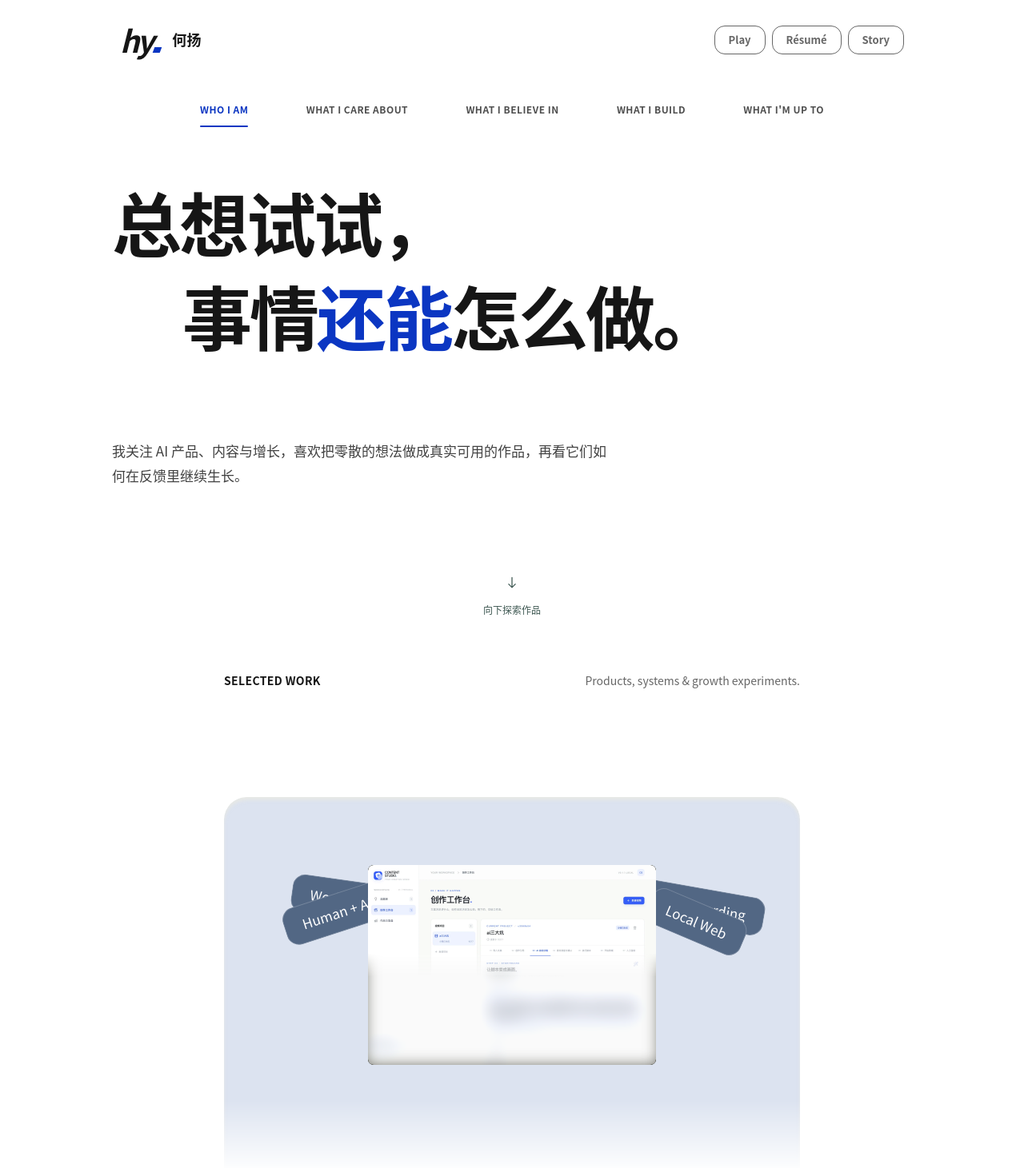
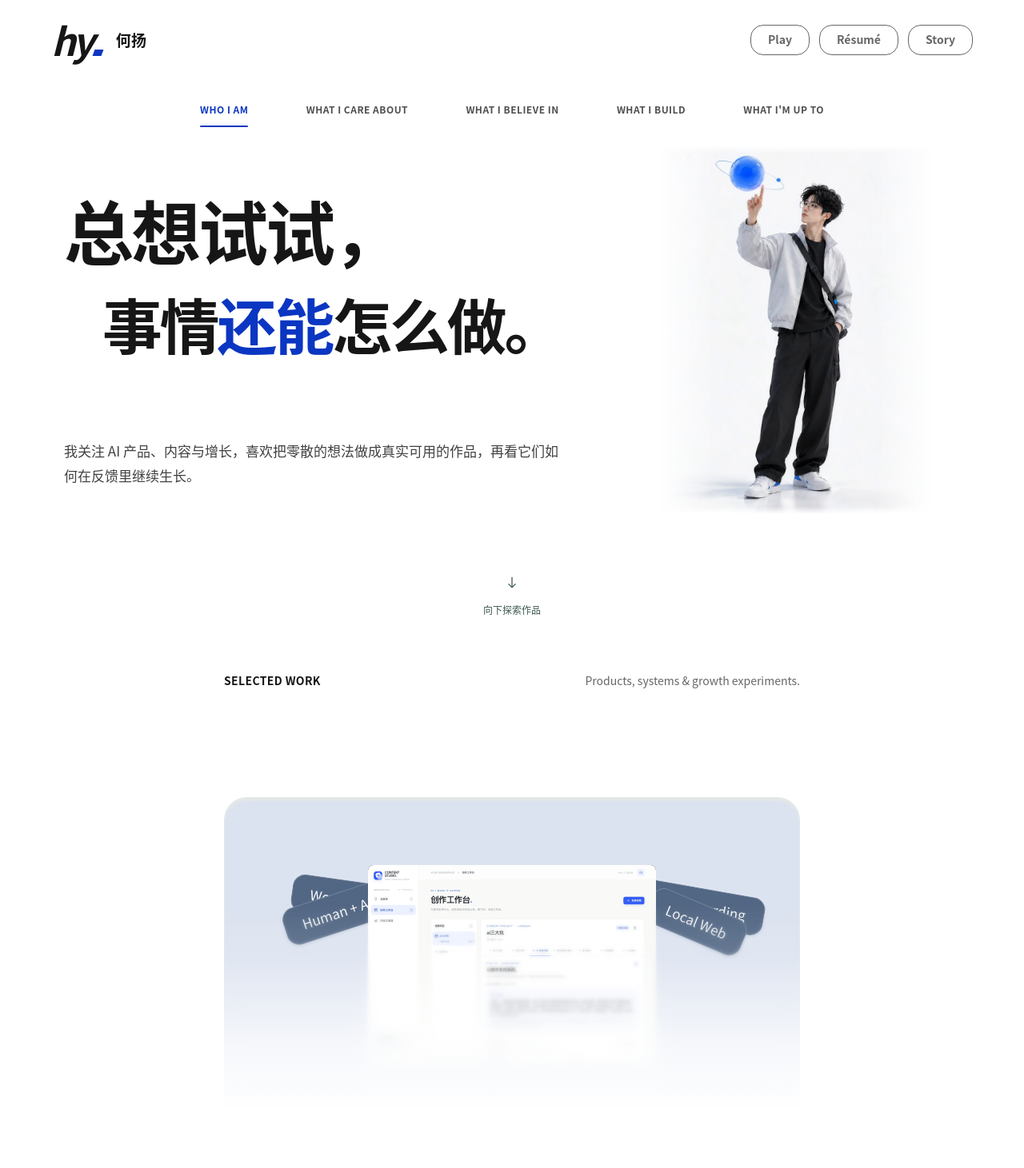
Before and after one commit to Cocobolo111-png/personal-portfolio, a React (Vite) app: page / in a window 1280 px wide. Shown: the top 1461 px of the page at 80% size. Built offline with nearby package versions, Linux system fonts and the light colour scheme.

Commit message:
feat(hero): publish character motion with stable branded layout

```diff
--- /dev/null
+++ b/public/hero/character/curious-character.webp.json
@@ -0,0 +1,4 @@
+{
+  "prompt": "Source: first frame of the user-supplied Seedance MP4, originally 1080x1440 at 24fps. Resized proportionally to 900x1200 and encoded as WebP. No image generation, retouching, cropping, subject replacement or face alteration.",
+  "createdAt": "2026-10-25T12:43:38.362Z"
+}
--- /dev/null
+++ b/src/components/HeroCharacter.tsx
@@ -0,0 +1,71 @@
+import { useEffect, useRef, useState } from 'react'
+import { siteUrl } from '../paths'
+
+const poster = siteUrl('hero/character/curious-character.webp')
+const source = siteUrl('hero/character/curious-character.mp4')
+
+export function HeroCharacter({ active }: { active: boolean }) {
+  const root = useRef<HTMLElement>(null)
+  const video = useRef<HTMLVideoElement>(null)
+  const [hasFrame, setHasFrame] = useState(false)
+  const [motionAllowed, setMotionAllowed] = useState(false)
+
+  useEffect(() => {
+    const node = root.current
+    const media = video.current
+    if (!node || !media) return
+    const desktop = window.matchMedia('(min-width: 1001px)')
+    const reduced = window.matchMedia('(prefers-reduced-motion: reduce)')
+    let visible = false
+    let disposed = false
+    let frame = 0
+    const eligible = () => active && desktop.matches && !reduced.matches && visible && !document.hidden
+    const reveal = () => {
+      if (media.requestVideoFrameCallback) {
+        if (frame) media.cancelVideoFrameCallback(frame)
+        frame = media.requestVideoFrameCallback(() => { if (!disposed) setHasFrame(true) })
+      } else if (media.readyState >= 2) setHasFrame(true)
+    }
+    const sync = () => {
+      setMotionAllowed(active && desktop.matches && !reduced.matches)
+      if (!eligible()) {
+        media.pause()
+        return
+      }
+      media.muted = true
+      if (!media.getAttribute('src')) {
+        media.src = source
+        media.load()
+      }
+      void media.play().then(() => {
+        if (disposed || !eligible()) { media.pause(); return }
+        reveal()
+      }).catch(() => { /* Autoplay denial leaves the static cover visible. */ })
+    }
+    const failed = () => { media.pause(); setHasFrame(false) }
+    const observer = new IntersectionObserver(([entry]) => { visible = entry.isIntersecting; sync() }, { threshold: .05 })
+    observer.observe(node)
+    desktop.addEventListener('change', sync)
+    reduced.addEventListener('change', sync)
+    document.addEventListener('visibilitychange', sync)
+    media.addEventListener('error', failed)
+    sync()
+    return () => {
+      disposed = true
+      observer.disconnect()
+      desktop.removeEventListener('change', sync)
+      reduced.removeEventListener('change', sync)
+      document.removeEventListener('visibilitychange', sync)
+      media.removeEventListener('error', failed)
+      if (frame) media.cancelVideoFrameCallback(frame)
+      media.pause()
+    }
+  }, [active])
+
+  return <figure ref={root} hidden={!active} className={`hero-character${hasFrame && motionAllowed ? ' is-ready' : ''}`}>
+    <div className="hero-character__media">
+      <img src={poster} alt="3D 人物伸手触碰蓝色星球" width="900" height="1200" fetchPriority="high" decoding="async" />
+      <video ref={video} autoPlay muted loop playsInline preload="none" poster={poster} width="900" height="1200" aria-hidden="true" tabIndex={-1} />
+    </div>
+  </figure>
+}
--- a/src/components/ProjectShowcase.tsx
+++ b/src/components/ProjectShowcase.tsx
@@ -1,31 +1,9 @@
-import { useEffect, useRef, useState, type CSSProperties, type PointerEvent } from 'react'
+import type { CSSProperties, PointerEvent } from 'react'
 import type { Project } from '../data/projects'
 import { ArrowIcon } from './ArrowIcon'
 import { ProjectVisual } from './ProjectVisual'
 
 export function ProjectShowcase({ project }: { project: Project }) {
-  const glassImage = project.slug === 'ai-video-workbench' && project.visual.kind === 'image' ? project.visual.image : null
-  const isGlassPilot = Boolean(project.showcase && glassImage)
-  const glassRef = useRef<HTMLElement>(null)
-  const [glassRevealed, setGlassRevealed] = useState(false)
-
-  useEffect(() => {
-    if (!isGlassPilot) return
-    const node = glassRef.current
-    if (!node) return
-    if (typeof IntersectionObserver === 'undefined' || window.matchMedia('(prefers-reduced-motion: reduce)').matches) {
-      setGlassRevealed(true)
-      return
-    }
-    const observer = new IntersectionObserver(([entry]) => {
-      if (!entry.isIntersecting) return
-      setGlassRevealed(true)
-      observer.disconnect()
-    }, { threshold: .35, rootMargin: '0px 0px -8% 0px' })
-    observer.observe(node)
-    return () => observer.disconnect()
-  }, [isGlassPilot])
-
   if (project.showcase) {
     const { showcase } = project
     const rows = { left: 0, right: 0 }
@@ -57,7 +35,7 @@ export function ProjectShowcase({ project }: { project: Project }) {
     }
 
     return (
-      <article ref={glassRef} className={`work-showcase${showcase.portrait ? ' work-showcase--portrait' : ''}${isGlassPilot ? ' work-showcase--glass-pilot' : ''}${glassRevealed ? ' is-revealed' : ''}`} style={theme} aria-labelledby={`${project.slug}-title`}>
+      <article className={`work-showcase${showcase.portrait ? ' work-showcase--portrait' : ''}`} style={theme} aria-labelledby={`${project.slug}-title`}>
         <Stage className="work-showcase__stage" href={project.caseStudyUrl} tabIndex={0} aria-label={project.caseStudyUrl ? `${project.title}，查看项目案例` : `${project.title}，聚焦以展开界面预览`}
           onPointerMove={positionPreview}
           onFocus={(event) => {
@@ -72,15 +50,7 @@ export function ProjectShowcase({ project }: { project: Project }) {
                 style={{ '--tag-row': tag.row, '--tag-rotation': `${tag.rotation}deg`, '--tag-expanded-rotation': `${tag.expandedRotation}deg` } as CSSProperties}>{tag.label}</span>
             ))}
           </div>
-          <div className="work-showcase__mockup">
-            {glassImage && (
-              <div className="work-showcase__glass-copy" aria-hidden="true">
-                <img src={glassImage.src} alt="" loading="lazy" decoding="async" />
-              </div>
-            )}
-            {glassImage ? <div className="work-showcase__mockup-clear"><ProjectVisual project={project} /></div> : <ProjectVisual project={project} />}
-          </div>
-          {!glassImage && (
+          <div className="work-showcase__mockup"><ProjectVisual project={project} /></div>
           <div className="work-showcase__fog" aria-hidden="true">
             <div className="work-showcase__fog-field">
               <span className="work-showcase__blur work-showcase__blur--near" />
@@ -88,7 +58,6 @@ export function ProjectShowcase({ project }: { project: Project }) {
               <span className="work-showcase__blur work-showcase__blur--far" />
             </div>
           </div>
-          )}
           {showcase.demoUrl && !project.caseStudyUrl ? (
             <a className="work-showcase__cta" href={showcase.demoUrl} target="_blank" rel="noreferrer">{showcase.ctaLabel}<ArrowIcon /></a>
           ) : (
--- a/src/sections/HeroSection.tsx
+++ b/src/sections/HeroSection.tsx
@@ -1,8 +1,9 @@
 import {
   useEffect, useLayoutEffect, useRef, useState,
-  type KeyboardEvent, type PointerEvent as ReactPointerEvent,
+  type KeyboardEvent,
 } from 'react'
 import { HeroArtwork } from '../components/HeroArtwork'
+import { HeroCharacter } from '../components/HeroCharacter'
 import { heroChapters } from '../data/hero'
 
 export function HeroSection() {
@@ -13,8 +14,6 @@ export function HeroSection() {
   const tabRefs = useRef<(HTMLButtonElement | null)[]>([])
   const tabsRef = useRef<HTMLDivElement>(null)
   const touchStart = useRef<{ x: number; y: number } | null>(null)
-  const markRef = useRef<HTMLSpanElement>(null)
-  const markFrame = useRef(0)
   const chapter = heroChapters[active]
 
   useEffect(() => {
@@ -45,8 +44,6 @@ export function HeroSection() {
       preference.removeEventListener('change', render)
     }
   }, [])
-
-  useEffect(() => () => cancelAnimationFrame(markFrame.current), [])
 
   // One ink bar travels between tabs instead of two separate outlines fading.
   useLayoutEffect(() => {
@@ -161,32 +158,6 @@ export function HeroSection() {
     return () => { cancel(); preference.removeEventListener('change', onPreference) }
   }, [active, chapter.id])
 
-  function onMarkPointerMove(event: ReactPointerEvent<HTMLSpanElement>) {
-    if (event.pointerType === 'touch' || window.matchMedia('(prefers-reduced-motion: reduce)').matches) return
-    const node = markRef.current
-    if (!node) return
-    const bounds = node.getBoundingClientRect()
-    const x = Math.max(-1, Math.min(1, (event.clientX - bounds.left - bounds.width / 2) / (bounds.width / 2)))
-    const y = Math.max(-1, Math.min(1, (event.clientY - bounds.top - bounds.height / 2) / (bounds.height / 2)))
-    cancelAnimationFrame(markFrame.current)
-    markFrame.current = requestAnimationFrame(() => {
-      markFrame.current = 0
-      node.style.setProperty('--mark-x', `${(x * 5).toFixed(2)}px`)
-      node.style.setProperty('--mark-y', `${(y * 4).toFixed(2)}px`)
-      node.style.setProperty('--mark-tilt', `${(x * 2.4).toFixed(2)}deg`)
-    })
-  }
-
-  function resetMark() {
-    cancelAnimationFrame(markFrame.current)
-    markFrame.current = 0
-    const node = markRef.current
-    if (!node) return
-    node.style.setProperty('--mark-x', '0px')
-    node.style.setProperty('--mark-y', '0px')
-    node.style.setProperty('--mark-tilt', '0deg')
-  }
-
   function onTabKey(event: KeyboardEvent<HTMLButtonElement>, index: number) {
     let next: number
     if (event.key === 'ArrowRight') next = (index + 1) % heroChapters.length
@@ -231,10 +202,7 @@ export function HeroSection() {
                   </span>
                 ))}
               </h1>
-              {chapter.id === 'who' && (
-                <span ref={markRef} className="intro__curiosity-mark" aria-hidden="true"
-                  onPointerMove={onMarkPointerMove} onPointerLeave={resetMark}>?</span>
-              )}
+              <HeroCharacter active={chapter.id === 'who'} />
               <HeroArtwork chapter={chapter.id} />
             </div>
             <p className="intro__description">{chapter.description}</p>
--- a/src/styles/hero.css
+++ b/src/styles/hero.css
@@ -38,8 +38,8 @@ html.boot-intro .intro__description { animation-delay: 540ms; }
 /* Stage A: a centered, kinetic introduction. Work keeps its existing layout. */
 .portfolio-nav { position: fixed; z-index: 20; top: 0; left: 50%; display: flex; align-items: center; justify-content: space-between; width: min(100%, var(--container)); height: 100px; padding-inline: var(--page-pad); transform: translateX(-50%); transition: background 240ms ease; }
 .portfolio-nav--scrolled { background: var(--color-bg); box-shadow: 0 1px 0 var(--color-border); }
-.personal-brand { display: inline-flex; align-items: center; gap: 12px; }
-.personal-brand__mark { display: block; color: #161616; font-size: 38px; font-style: italic; font-weight: 900; letter-spacing: -.085em; line-height: .95; }
+.personal-brand { display: inline-flex; align-items: center; gap: 14px; }
+.personal-brand__mark { display: block; color: #161616; font-size: 43px; font-style: italic; font-weight: 900; letter-spacing: -.085em; line-height: .92; }
 .personal-brand__mark::after { content: ''; display: inline-block; width: 9px; height: 7px; margin-left: 3px; background: var(--brand-blue); transform: skewX(-20deg); vertical-align: baseline; }
 .personal-brand__name { display: grid; gap: 2px; font-size: 15px; font-weight: 700; letter-spacing: .01em; line-height: 1.4; }
 .personal-brand__name > span { color: var(--color-muted); font-size: 10px; font-weight: 500; letter-spacing: .12em; }
@@ -68,7 +68,7 @@ html.boot-intro .intro__description { animation-delay: 540ms; }
 .intro__statement-line:nth-child(2) .intro__line-inner { animation-delay: 70ms; }
 .intro .intro__blue { color: var(--color-accent); }
 .intro__description { max-width: 420px; min-height: 57px; margin: 26px auto 0; color: var(--color-ink-soft); font-size: 15px; line-height: 1.9; text-wrap: pretty; animation: hero-copy-in 560ms var(--ease-out) 260ms backwards; }
-.intro__curiosity-mark, .hero-art { display: none; }
+.hero-art { display: none; }
 .hero-art { position: absolute; pointer-events: none; color: var(--color-accent); }
 .hero-art__graphic { display: block; width: 100%; height: 100%; overflow: visible; }
 .hero-art__wip { fill: white; font: 800 29px var(--font-sans); letter-spacing: -.02em; }
@@ -92,11 +92,6 @@ html.boot-intro .intro__description { animation-delay: 540ms; }
   72% { transform: translateY(3px); }
   84% { transform: translateY(0); }
 }
-@keyframes hero-mark-in {
-  from { opacity: 0; translate: 0 16px; rotate: 5deg; scale: .93; }
-  to { opacity: 1; translate: 0 0; rotate: 12deg; scale: 1; }
-}
-
 /* Existing small-screen fallback: new copy stays readable; no new art layout. */
 @media (max-width: 1000px) {
   .intro { min-height: 780px; }
@@ -133,23 +128,23 @@ html.boot-intro .intro__description { animation-delay: 540ms; }
   }
   .intro :focus-visible, .portfolio-nav :focus-visible { outline-color: var(--color-accent); }
   .intro ::selection, .portfolio-nav ::selection { background: var(--color-accent); color: #fff; }
-  .portfolio-nav { width: min(calc(100% - 112px), 980px); height: 100px; padding-inline: 0; }
-  .personal-brand { gap: 14px; }
-  .personal-brand__mark { font-size: 38px; font-weight: 900; letter-spacing: -.09em; line-height: .95; }
-  .personal-brand__mark::after { width: 9px; height: 7px; margin-left: 3px; }
-  .personal-brand__name { font-size: 18px; font-weight: 700; letter-spacing: .015em; }
+  .portfolio-nav { height: 100px; padding-inline: 64px; }
+  .personal-brand { gap: 17px; }
+  .personal-brand__mark { font-size: 48px; font-weight: 900; letter-spacing: -.09em; line-height: .95; }
+  .personal-brand__mark::after { width: 11px; height: 8px; margin-left: 3px; }
+  .personal-brand__name { font-size: 19px; font-weight: 700; letter-spacing: .015em; }
   .personal-brand__name > span { display: none; }
-  .portfolio-nav__links { gap: 8px; font-size: 13px; }
+  .portfolio-nav__links { gap: 12px; font-size: 14px; }
   .portfolio-nav__links > a, .portfolio-nav__links > button {
-    justify-content: center; min-height: 36px; padding: 0 17px;
-    border: 1px solid #d9d9df; border-radius: 13px; background: #fff;
-    color: #161616; font-size: 13px; font-weight: 600;
+    justify-content: center; min-height: 38px; padding: 0 21px;
+    border: 1px solid #d9d9df; border-radius: 16px; background: #fff;
+    color: #161616; font-weight: 600;
   }
   .portfolio-nav__links > a:hover, .portfolio-nav__links > button:hover { color: var(--brand-blue); border-color: var(--brand-blue); }
   .portfolio-nav__links > .portfolio-nav__work { color: #fff; border-color: var(--brand-blue); background: var(--brand-blue); }
   .portfolio-nav__links > .portfolio-nav__work:hover { color: #fff; background: var(--brand-blue-deep); }
   .portfolio-nav__work > span, .portfolio-nav__links > button svg { display: none; }
-  .portfolio-nav__notice { right: 0; background: #161616; color: #fff; box-shadow: none; }
+  .portfolio-nav__notice { right: 64px; background: #161616; color: #fff; box-shadow: none; }
   .intro {
     justify-content: flex-start; min-height: 820px; max-height: 1120px;
     padding: 146px 56px 130px; overflow: visible; background: #fff;
@@ -179,18 +174,6 @@ html.boot-intro .intro__description { animation-delay: 540ms; }
   /* Two complete typographic spreads, without a reserved illustration slot. */
   .intro .intro__statement--who { top: 34px; left: 0; font-size: clamp(70px, 6.8vw, 96px); line-height: 1.23; font-weight: 850; }
   .intro__statement--who .intro__statement-line + .intro__statement-line { margin-top: 10px; margin-left: 88px; }
-  .intro__curiosity-mark {
-    display: block; position: absolute; top: 0; right: 26px;
-    color: var(--brand-blue); font-size: clamp(150px, 12.5vw, 180px); font-weight: 500; line-height: 1;
-    pointer-events: auto; user-select: none; cursor: default;
-    translate: var(--mark-x, 0px) var(--mark-y, 0px);
-    rotate: calc(12deg + var(--mark-tilt, 0deg));
-    scale: 1;
-    transition: translate 220ms var(--ease-out), rotate 260ms var(--ease-out), scale 260ms var(--ease-out);
-    animation: hero-mark-in 700ms var(--ease-out) 340ms backwards;
-  }
-  .intro__curiosity-mark:hover { scale: 1.045; }
-  html.boot-intro .intro__curiosity-mark { animation-delay: 650ms; }
   .intro--who .intro__description { margin-left: 0; }
   .intro .intro__statement--build { top: 64px; left: 0; font-size: clamp(62px, 5.9vw, 84px); line-height: 1.28; font-weight: 850; }
   .intro__statement--build .intro__statement-line + .intro__statement-line { margin-top: 14px; margin-left: 76px; }
@@ -226,9 +209,33 @@ html.boot-intro .intro__description { animation-delay: 540ms; }
   #boot-reveal { display: none !important; }
   .intro__body { transform: none; }
   .intro__chapter { translate: none; }
-  .intro__line-inner, .intro__description, .intro__curiosity-mark, .intro__scroll-icon { animation: none; }
-  .intro__curiosity-mark { transition: none; translate: 0 0; rotate: 12deg; scale: 1; }
-  .intro__curiosity-mark:hover { scale: 1; }
+  .intro__line-inner, .intro__description, .intro__scroll-icon { animation: none; }
   .intro__scroll:hover .intro__scroll-icon, .intro__scroll:active .intro__scroll-icon, .intro__scroll:focus-visible .intro__scroll-icon,
   .portfolio-nav__links > a:active, .portfolio-nav__links > button:active { transform: none; }
 }
+
+/* The original 3:4 footage stays whole; only its empty frame edges feather. */
+.hero-character { display: none; }
+.hero-character[hidden] { display: none; }
+@media (min-width: 1001px) {
+  .intro--who .intro__body { max-width: 1120px; }
+  .intro .intro__statement--who { top: 44px; }
+  .intro__statement--who .intro__statement-line + .intro__statement-line { margin-top: 18px; margin-left: 48px; font-size: .86em; }
+  .intro--who .intro__description { width: 58%; max-width: 620px; }
+  .hero-character { display: block; position: absolute; z-index: 0; top: -44px; right: 32px; width: clamp(330px, 29.9vw, 430px); aspect-ratio: 3 / 4; margin: 0; }
+  .hero-character__media {
+    width: 100%; height: 100%; pointer-events: none; mix-blend-mode: multiply;
+    -webkit-mask-image: linear-gradient(90deg, transparent, #000 20%, #000 80%, transparent), linear-gradient(0deg, transparent, #000 2%, #000 98%, transparent);
+    mask-image: linear-gradient(90deg, transparent, #000 20%, #000 80%, transparent), linear-gradient(0deg, transparent, #000 2%, #000 98%, transparent);
+    -webkit-mask-composite: source-in; mask-composite: intersect;
+  }
+  .hero-character__media img, .hero-character__media video { display: block; width: 100%; height: 100%; object-fit: contain; }
+  .hero-character__media video { position: absolute; inset: 0; opacity: 0; transition: opacity 220ms ease; }
+  .hero-character.is-ready .hero-character__media video { opacity: 1; }
+}
+@media (min-width: 1001px) and (max-height: 850px) {
+  .hero-character { top: -8px; width: clamp(300px, 27vw, 360px); }
+}
+@media (prefers-reduced-motion: reduce) {
+  .hero-character__media video { transition: none; }
+}
--- a/src/styles/work.css
+++ b/src/styles/work.css
@@ -1,9 +1,3 @@
-@property --glass-end {
-  syntax: '<percentage>';
-  inherits: false;
-  initial-value: 58%;
-}
-
 /* Measured Sanvi geometry: 420px stage, 500px folder, 50% -> 90% image.
    Three masked backdrop layers create progressive lower fog. The canvas
    fades independently so the expanded image can stay completely clear. */
@@ -85,50 +79,6 @@
   background: #25261a;
 }
 .work-showcase__mockup .project-visual img { width: 100%; height: auto; display: block; }
-
-/* Pilot: one real image, a blurred copy and a travelling feather mask.
-   Clear and blurred pixels share one transform, so they cannot drift apart. */
-.work-showcase--glass-pilot .work-showcase__mockup {
-  overflow: hidden;
-  border-radius: 7px;
-  background: #25261a;
-}
-.work-showcase--glass-pilot .work-showcase__mockup-clear {
-  --glass-end: 32%;
-  position: relative;
-  z-index: 2;
-  -webkit-mask-image: linear-gradient(to bottom, #000 0%, #000 calc(var(--glass-end) - 6%), transparent calc(var(--glass-end) + 6%), transparent 100%);
-  mask-image: linear-gradient(to bottom, #000 0%, #000 calc(var(--glass-end) - 6%), transparent calc(var(--glass-end) + 6%), transparent 100%);
-  transition: --glass-end 900ms cubic-bezier(.22, .75, .2, 1);
-}
-.work-showcase--glass-pilot.is-revealed .work-showcase__mockup-clear { --glass-end: 50%; }
-.work-showcase--glass-pilot .work-showcase__glass-copy {
-  position: absolute;
-  inset: 0;
-  z-index: 1;
-  overflow: hidden;
-  border-radius: 7px;
-  background: #25261a;
-  pointer-events: none;
-}
-.work-showcase--glass-pilot .work-showcase__glass-copy img {
-  display: block;
-  width: 100%;
-  height: 100%;
-  object-fit: cover;
-  transform: scale(1.04);
-  filter: blur(10px) saturate(1.3) contrast(1.08) brightness(.98);
-}
-.work-showcase--glass-pilot .work-showcase__glass-copy::after {
-  content: '';
-  position: absolute;
-  inset: 0;
-  background: #ffffff00;
-}
-.work-showcase--glass-pilot .work-showcase__stage:is(:hover, :focus-within) .work-showcase__mockup-clear {
-  --glass-end: 112%;
-  transition-duration: 620ms;
-}
 .work-showcase__fog {
   position: absolute;
   z-index: 2;
@@ -218,14 +168,8 @@
   .work-showcase__caption h3 { font-size: 24px; }
   .work-showcase__caption p { font-size: 14px; }
 }
-@supports not (filter: blur(1px)) {
-  .work-showcase--glass-pilot .work-showcase__mockup-clear { -webkit-mask-image: none; mask-image: none; }
-  .work-showcase--glass-pilot .work-showcase__glass-copy { display: none; }
-}
 @media (prefers-reduced-motion: reduce) {
   .work-showcase__stage * { transition: none; transition-duration: 0s !important; }
-  .work-showcase--glass-pilot .work-showcase__mockup-clear,
-  .work-showcase--glass-pilot .work-showcase__stage:is(:hover, :focus-within) .work-showcase__mockup-clear { --glass-end: 50%; }
 }
 
 /* Mobile products keep their original screen proportions inside the existing card. */
```
Also changed, not shown: public/hero/character/curious-character.webp (added), 1 other file (tests, documents, lock files or other folders). Lines whose indentation alone changed are shown as unchanged.
